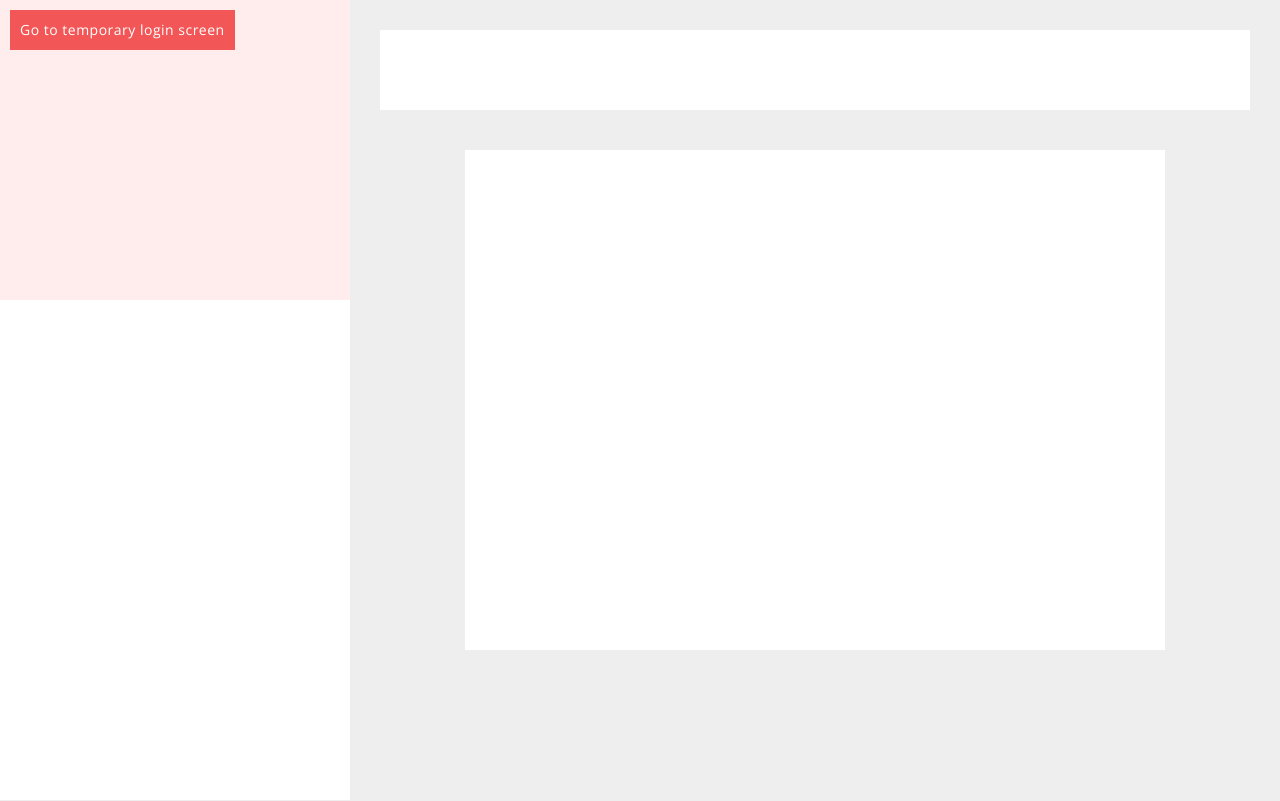
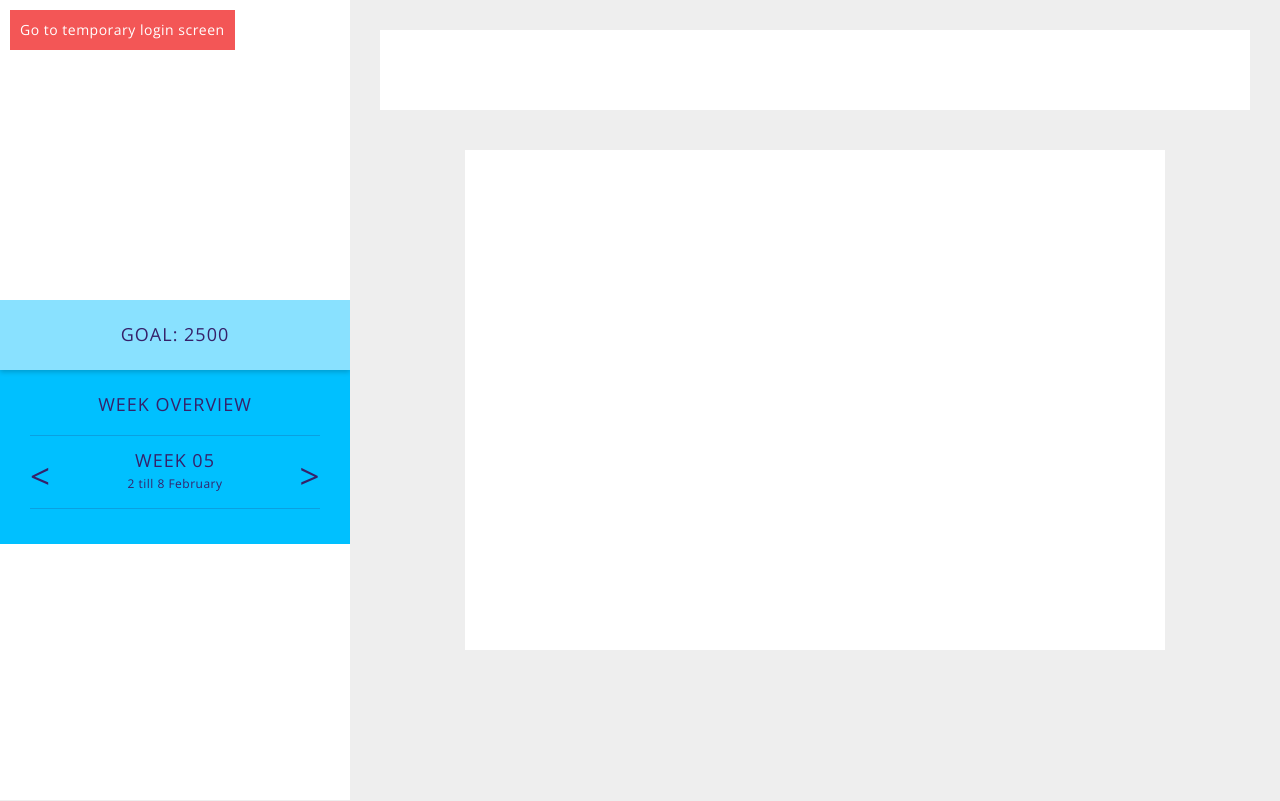
Before and after one commit to larsboesenach/Team-site, a PHP site: page / in a window 1280 px wide. Run offline with PHP 8.4, Linux system fonts and the light colour scheme; some libraries are stand-ins or nearby versions.

Commit message:
sidebar halfway changes

```diff
--- a/css/main.css
+++ b/css/main.css
@@ -21,7 +21,7 @@
 a, p,
 h1, h2, h3,
 h4, h5, h6 {
-  color: #163F57;
+  color: #4a4a4c;
   font-family: "Open Sans", sans-serif;
   letter-spacing: 0.5px; }
 
@@ -126,19 +126,6 @@ html, body {
       padding: 10px;
       margin: 10px 40px 15px; }
 
-.Sidebar-wrap {
-  width: 350px;
-  background-color: white;
-  position: absolute;
-  top: 0;
-  left: 0;
-  bottom: 0;
-  z-index: 8; }
-  .Sidebar-wrap .box1 {
-    height: 300px;
-    width: 100%;
-    background-color: #FFEDED; }
-
 .Homepage .SidebarFix {
   padding-left: 350px; }
   .Homepage .SidebarFix .Content-wrap {
@@ -154,4 +141,75 @@ html, body {
     background-color: white;
     min-height: 500px; }
 
+.Sidebar-wrap a, .Sidebar-wrap p,
+.Sidebar-wrap h1, .Sidebar-wrap h2, .Sidebar-wrap h3,
+.Sidebar-wrap h4, .Sidebar-wrap h5, .Sidebar-wrap h6 {
+  color: #36216A; }
+.Sidebar-wrap hr {
+  border: 0px solid white;
+  background-color: #36216A;
+  opacity: 0.2;
+  height: 1px;
+  margin: 15px 0; }
+
+.Sidebar-wrap {
+  width: 350px;
+  background-color: white;
+  position: absolute;
+  top: 0;
+  left: 0;
+  bottom: 0;
+  z-index: 8;
+  overflow: hidden; }
+  .Sidebar-wrap .Circle-wrap {
+    height: 300px;
+    width: 100%; }
+  .Sidebar-wrap .Sidebar-goal-wrap {
+    position: relative;
+    z-index: 90;
+    overflow: hidden;
+    padding-bottom: 20px; }
+    .Sidebar-wrap .Sidebar-goal-wrap .Sidebar-goal {
+      background-color: #89E1FF;
+      padding: 25px;
+      color: #36216A;
+      text-transform: uppercase;
+      box-shadow: 0px 2px 5px rgba(0, 0, 0, 0.2); }
+      .Sidebar-wrap .Sidebar-goal-wrap .Sidebar-goal h2 {
+        text-align: center;
+        font-size: 18px;
+        letter-spacing: 1px;
+        margin: 0;
+        color: #36216A; }
+  .Sidebar-wrap .Sidebar-log-wrap {
+    position: relative;
+    z-index: 89;
+    margin-top: -20px;
+    background-color: #00C0FF; }
+    .Sidebar-wrap .Sidebar-log-wrap .Sidebar-log {
+      padding: 20px 30px; }
+      .Sidebar-wrap .Sidebar-log-wrap .Sidebar-log .Week-wrap .Week-overview {
+        padding: 5px; }
+      .Sidebar-wrap .Sidebar-log-wrap .Sidebar-log .Week-wrap .Week-count {
+        position: relative; }
+        .Sidebar-wrap .Sidebar-log-wrap .Sidebar-log .Week-wrap .Week-count .navigator {
+          display: block;
+          position: absolute;
+          top: 0;
+          font-size: 35px; }
+        .Sidebar-wrap .Sidebar-log-wrap .Sidebar-log .Week-wrap .Week-count .navigator.left {
+          left: 0; }
+        .Sidebar-wrap .Sidebar-log-wrap .Sidebar-log .Week-wrap .Week-count .navigator.right {
+          right: 0; }
+      .Sidebar-wrap .Sidebar-log-wrap .Sidebar-log .Week-wrap h2 {
+        text-align: center;
+        font-size: 18px;
+        letter-spacing: 1px;
+        margin: 0;
+        text-transform: uppercase; }
+      .Sidebar-wrap .Sidebar-log-wrap .Sidebar-log .Week-wrap p {
+        text-align: center;
+        font-size: 12px;
+        margin: 5px; }
+
 /*# sourceMappingURL=main.css.map */
--- a/index.php
+++ b/index.php
@@ -16,19 +16,16 @@
 <div class="page-wrap">
 <div class="Homepage">
 
-<div class="Sidebar-wrap">
-	<div class="box1"></div>
-	<div class="box2"></div>
-</div>
+<?php include('sidebar.php'); ?>
 
 <div class="SidebarFix">
-	<div class="Content-wrap">
-		<div class="Top-bar"></div>
+  <div class="Content-wrap">
+    <div class="Top-bar"></div>
 
-		<div class="Content-entry">
+    <div class="Content-entry">
 
-		</div>
-	</div>
+    </div>
+  </div>
 
 </div><!-- Content-entry -->
 
--- a/scss/main.scss
+++ b/scss/main.scss
@@ -24,6 +24,8 @@
 
 @import "modules/homepage";
 
+@import "modules/sidebar";
+
 @import "modules/footer";
 
 
--- a/scss/modules/_homepage.scss
+++ b/scss/modules/_homepage.scss
@@ -1,19 +1,3 @@
-
-.Sidebar-wrap {
-	width: 350px;
-	background-color: white;
-	position: absolute;
-	top: 0;
-	left: 0;
-	bottom: 0;
-	z-index: 8;
-
-	.box1 {
-		height: 300px;
-		width: 100%;
-		background-color: #FFEDED;
-	}
-}
 
 .Homepage .SidebarFix {
 	padding-left: 350px;
--- a/scss/modules/_settings.scss
+++ b/scss/modules/_settings.scss
@@ -12,11 +12,16 @@ $font-second:	'Oxygen', sans-serif;
 
 // Colors
 $black: 		#4a4a4c;
-$blue: 			#163F57;
-$blue-dark:		#232C31;
+$blue-1: 		#0085B4;// dark-bg-blue
+$blue-2:		#00C0FF;// sidebar-log-blue
+$blue-3:    #89E1FF;// sidebar-goal-blue
+$purple:    #36216A;// color-from-logo
 
 $grey-bg1:		#EEEEEE;
 $grey-bg2:    #F5F5F5;
+
+
+$box-shadow:  0px 2px 5px rgba(0, 0, 0, 0.2);
 //----------------------
 
 
@@ -25,7 +30,7 @@ $grey-bg2:    #F5F5F5;
 a,p,
 h1,h2,h3,
 h4,h5,h6 {
-	color: $blue;
+	color: $black;
 	font-family: $font;
   letter-spacing: 0.5px;
 }
--- /dev/null
+++ b/scss/modules/_sidebar.scss
@@ -0,0 +1,102 @@
+
+.Sidebar-wrap {
+	a,p,
+	h1,h2,h3,
+	h4,h5,h6 {
+		color: $purple;
+	}
+
+	hr {
+		border: 0px solid white;
+		background-color: $purple;
+		opacity: 0.2;
+		height: 1px;
+		margin: 15px 0;
+	}
+}
+
+.Sidebar-wrap {
+	width: 350px;
+	background-color: white;
+	position: absolute;
+	top: 0;
+	left: 0;
+	bottom: 0;
+	z-index: 8;
+	overflow: hidden;
+
+	.Circle-wrap {
+		height: 300px;
+		width: 100%;
+
+	}
+
+	.Sidebar-goal-wrap {
+		position: relative;
+		z-index: 90;
+		overflow: hidden;
+		padding-bottom: 20px;
+
+		.Sidebar-goal {
+			background-color: $blue-3;
+			padding: 25px;
+			color: $purple;
+			text-transform: uppercase;
+			box-shadow: $box-shadow;
+
+			h2 {
+				text-align: center;
+				font-size: 18px;
+				letter-spacing: 1px;
+				margin: 0;
+				color: $purple;
+			}
+		}
+	}// Sidebar goal wrap
+
+	.Sidebar-log-wrap {
+		position: relative;
+		z-index: 89;
+		margin-top: -20px;
+		background-color: $blue-2;
+
+		.Sidebar-log {
+			padding: 20px 30px;
+
+			.Week-wrap {
+				.Week-overview {
+					padding: 5px;
+				}
+
+				.Week-count {
+					position: relative;
+					.navigator {
+						display: block;
+						position: absolute;
+						top: 0;
+						font-size: 35px;
+					}
+					.navigator.left {
+						left: 0;
+					}
+					.navigator.right {
+						right: 0;
+					}
+				}
+
+				h2 {
+					text-align: center;
+					font-size: 18px;
+					letter-spacing: 1px;
+					margin: 0;
+					text-transform: uppercase;
+				}
+				p {
+					text-align: center;
+					font-size: 12px;
+					margin: 5px;
+				}
+			}
+		}
+	}// Sidebar log wrap
+}
--- /dev/null
+++ b/sidebar.php
@@ -0,0 +1,26 @@
+
+<div class="Sidebar-wrap">
+	<div class="Circle-wrap"></div>
+
+	<div class="Sidebar-goal-wrap">
+		<div class="Sidebar-goal">
+			<h2>Goal: 2500</h2>
+		</div>
+	</div>
+
+	<div class="Sidebar-log-wrap">
+		<div class="Sidebar-log">
+			<div class="Week-wrap">
+				<h2 class="Week-overview">Week overview</h2>
+				<hr>
+				<div class="Week-count">
+					<a class="navigator left" href="#"> < </a>
+					<h2>Week 05</h2>
+					<p>2 till 8 February</p>
+					<a class="navigator right" href="#"> > </a>
+				</div>
+				<hr>
+			</div>
+		</div>
+	</div>
+</div>
```
Also changed, not shown: 4 other files.
